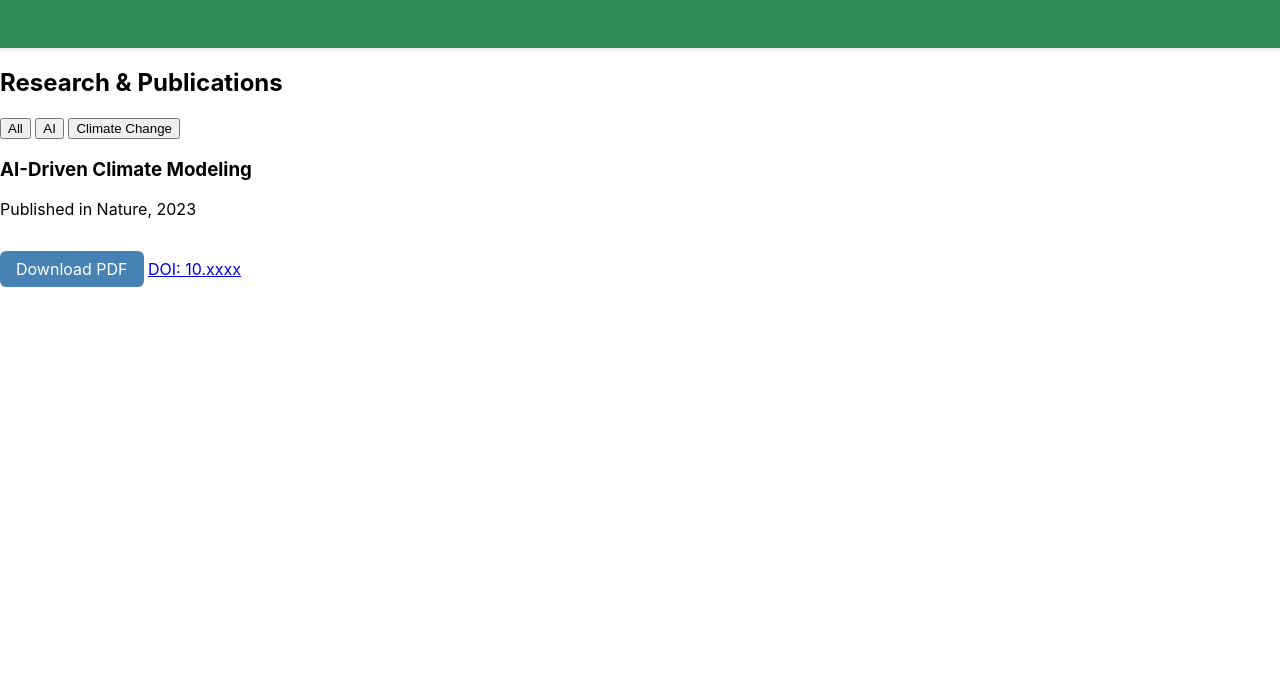
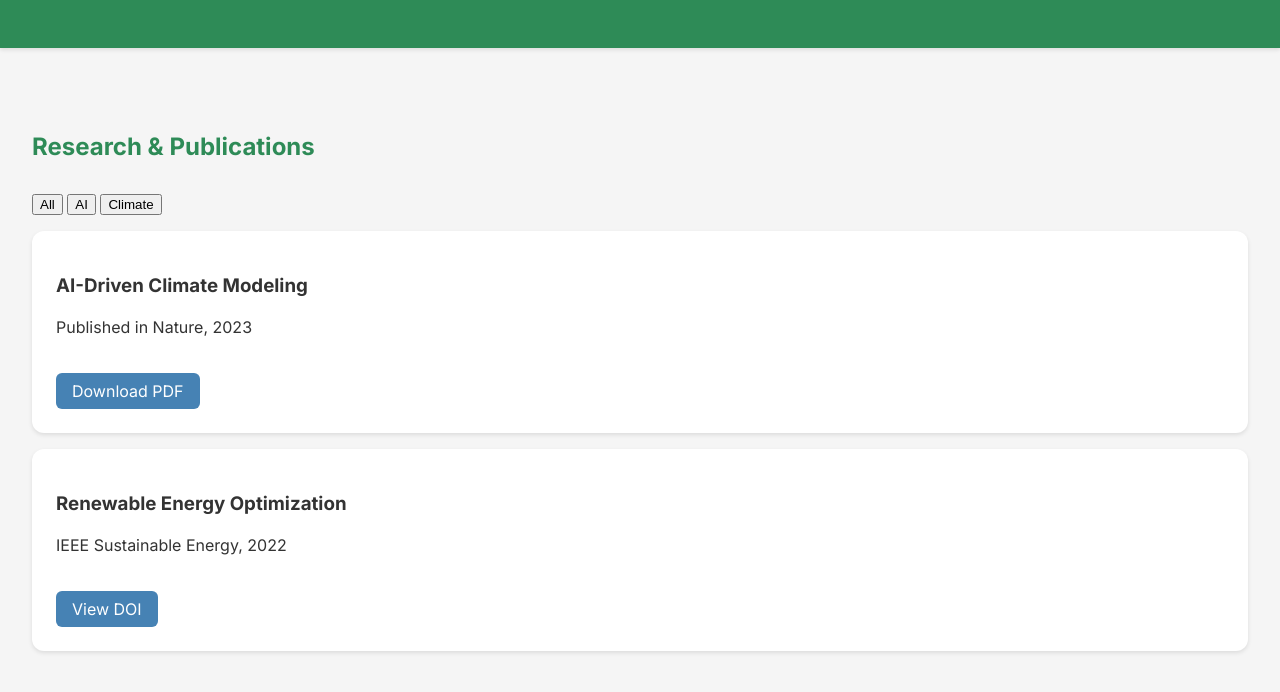
Before and after one commit to MO-Elsamahy/portofolio, a plain HTML site: page research.html in a window 1280 px wide. Drawn offline with nearby package versions, Linux system fonts and the light colour scheme.

Commit message:
Update research.html

```diff
--- a/research.html
+++ b/research.html
@@ -1,41 +1,40 @@
 <!DOCTYPE html>
 <html lang="en">
 <head>
-<link rel="stylesheet" href="assets/css/styles.css">  <!-- Same head as index.html -->
+  <meta charset="UTF-8">
+  <meta name="viewport" content="width=device-width, initial-scale=1.0">
+  <title>Research</title>
+  <link rel="stylesheet" href="assets/css/styles.css">
+  <link href="https://fonts.googleapis.com/css2?family=Inter:wght@400;700&display=swap" rel="stylesheet">
 </head>
-<body>
+<body class="light-mode">
   <nav>
     <!-- Same navigation as index.html -->
   </nav>
 
-  <section class="research-section">
+  <section class="section research-section">
     <h2 class="fade-in">Research & Publications</h2>
 
-    <!-- Filters -->
     <div class="filter-buttons fade-in">
       <button class="filter-btn active" data-filter="all">All</button>
       <button class="filter-btn" data-filter="AI">AI</button>
-      <button class="filter-btn" data-filter="Climate">Climate Change</button>
+      <button class="filter-btn" data-filter="Climate">Climate</button>
     </div>
 
-    <!-- Research Grid -->
     <div class="research-grid fade-in">
-      <div class="research-card" data-tags="AI, Climate">
+      <div class="card" data-tags="AI, Climate">
         <h3>AI-Driven Climate Modeling</h3>
         <p>Published in Nature, 2023</p>
-        <a href="assets/papers/paper1.pdf" class="button">Download PDF</a>
-        <a href="https://doi.org/10.xxxx" class="doi-link">DOI: 10.xxxx</a>
+        <a href="#" class="button">Download PDF</a>
       </div>
-      <!-- Add more research items -->
-    </div>
-
-    <!-- Data Visualization -->
-    <div class="chart-container fade-in">
-      <canvas id="climateChart"></canvas>
+      <div class="card" data-tags="Climate">
+        <h3>Renewable Energy Optimization</h3>
+        <p>IEEE Sustainable Energy, 2022</p>
+        <a href="#" class="button">View DOI</a>
+      </div>
     </div>
   </section>
 
-  <script src="https://cdn.jsdelivr.net/npm/chart.js"></script>
   <script src="assets/js/main.js"></script>
 </body>
 </html>
```
